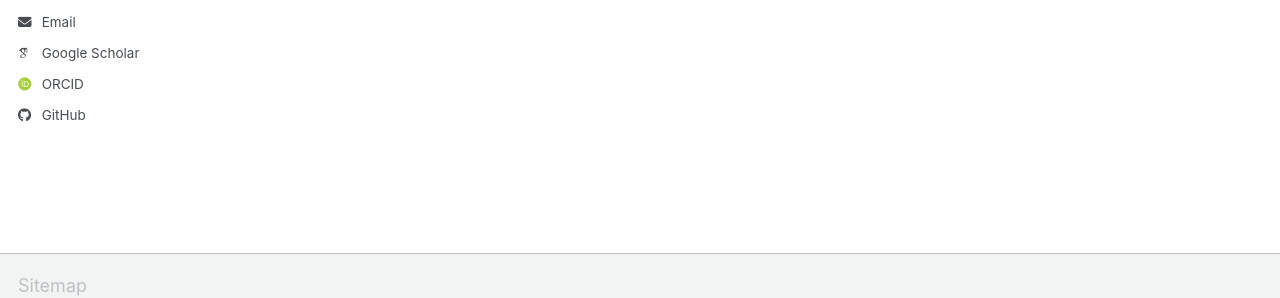
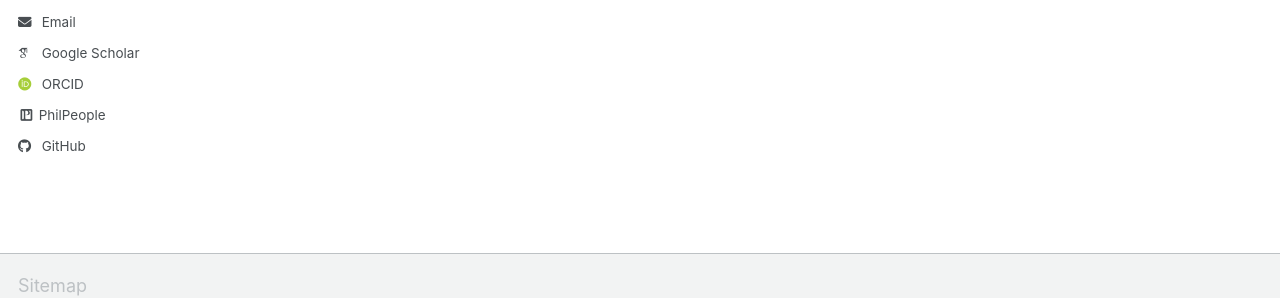
Before and after one commit to mattjmaxwell/mattjmaxwell.github.io, a Jekyll site: the page built from _pages/about.md, in a window 1280 px wide. Shown: the part 564-862 px from the top of the page. Built offline with Jekyll 4.4.1, drawn with Linux system fonts in a browser that asks for light colours; some web fonts are replaced; a script bundle is joined from its source files by our own code; library files that are not in the unit come from our copies.

Commit message:
Update author-profile.html

```diff
--- a/_includes/author-profile.html
+++ b/_includes/author-profile.html
@@ -73,6 +73,9 @@
       {% endif %}
       {% if author.zotero %}
         <li><a href="{{ author.zotero }}"><i class="ai ai-zotero ai-fw icon-pad-right"></i>Zotero</a></li>
+      {% endif %}
+      {% if author.philpeople %}
+        <li><a href="{{ author.philpeople }}"><i class="ai ai-philpapers-square ai-fw"></i> PhilPeople</a></li>
       {% endif %}
 
       <!-- Font Awesome icons / Repositories and software development -->
```
